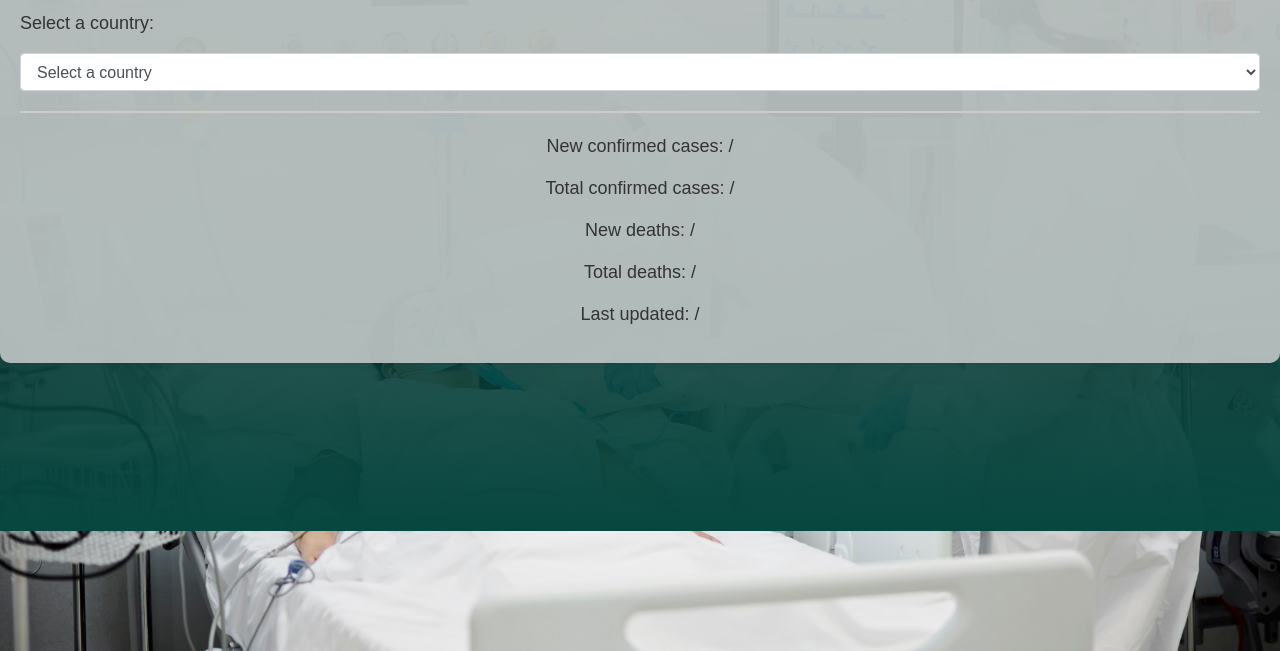
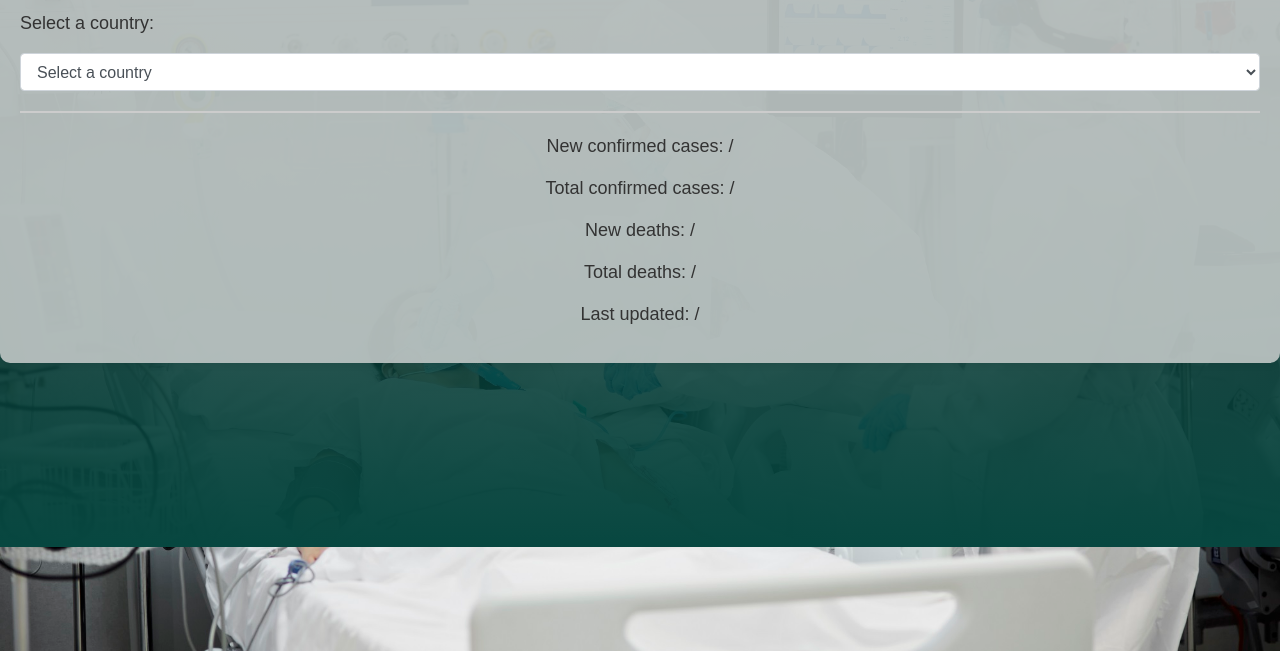
Before and after one commit to Isaiah-Essien/Play_with_API-assignment, a plain HTML site: page index.html in a window 1280 px wide. Shown: the part 149-800 px from the top of the page. Drawn offline with nearby package versions, Linux system fonts and the light colour scheme; no server answers.

Commit message:
play around with APIs assignment

```diff
--- a/style.css
+++ b/style.css
@@ -2,7 +2,7 @@
 body {
     background: linear-gradient(rgba(0,0,0,0.5), #074740), url(images/COVID-19-Oxygen-Mask-hospital.jpg);
     /* background-position: center; */
-    height: 80vh;
+    height: 82vh;
 	background-size: cover;
 	background-repeat: no-repeat;
 	font-family: Arial, sans-serif;
```
